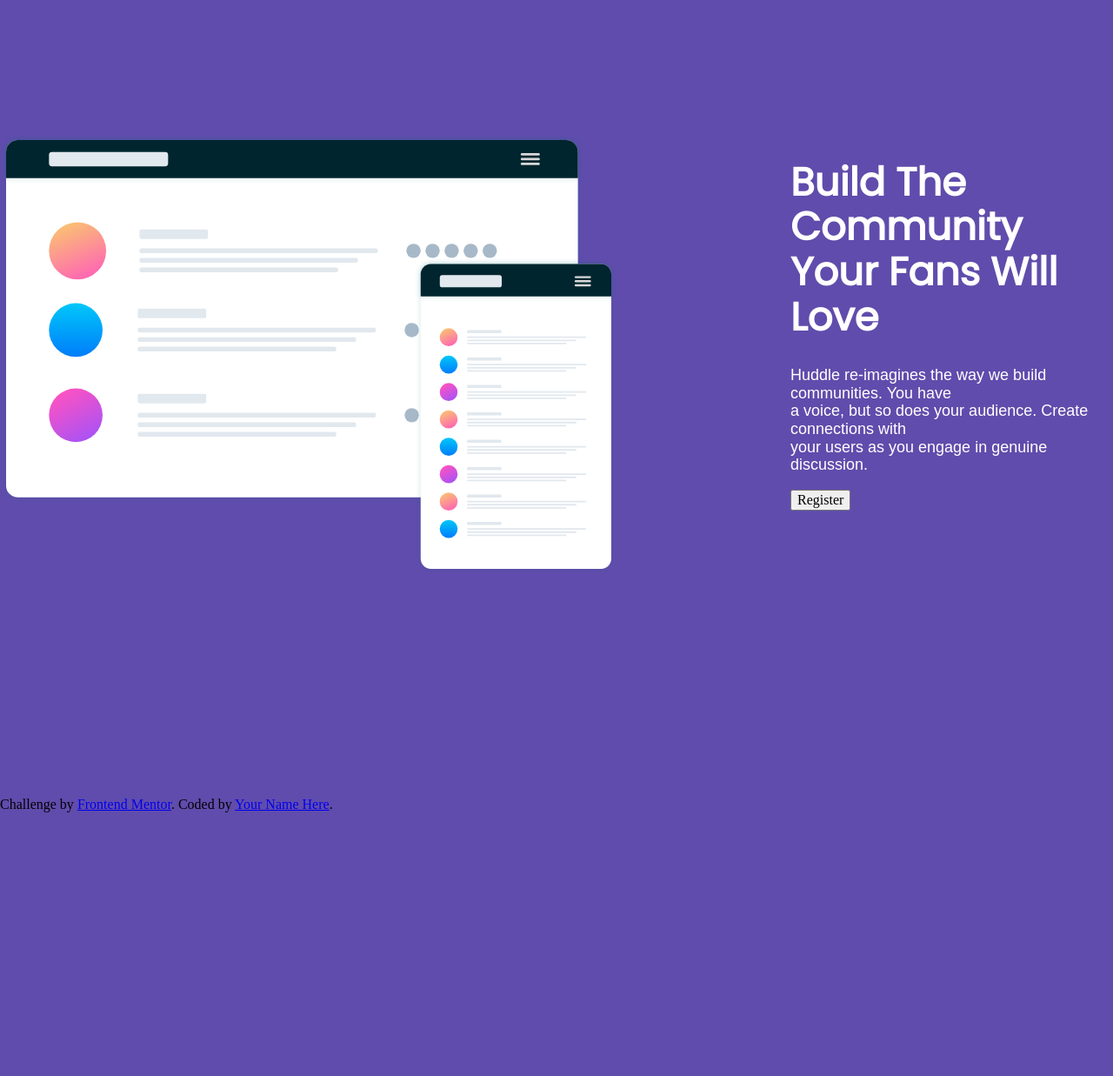
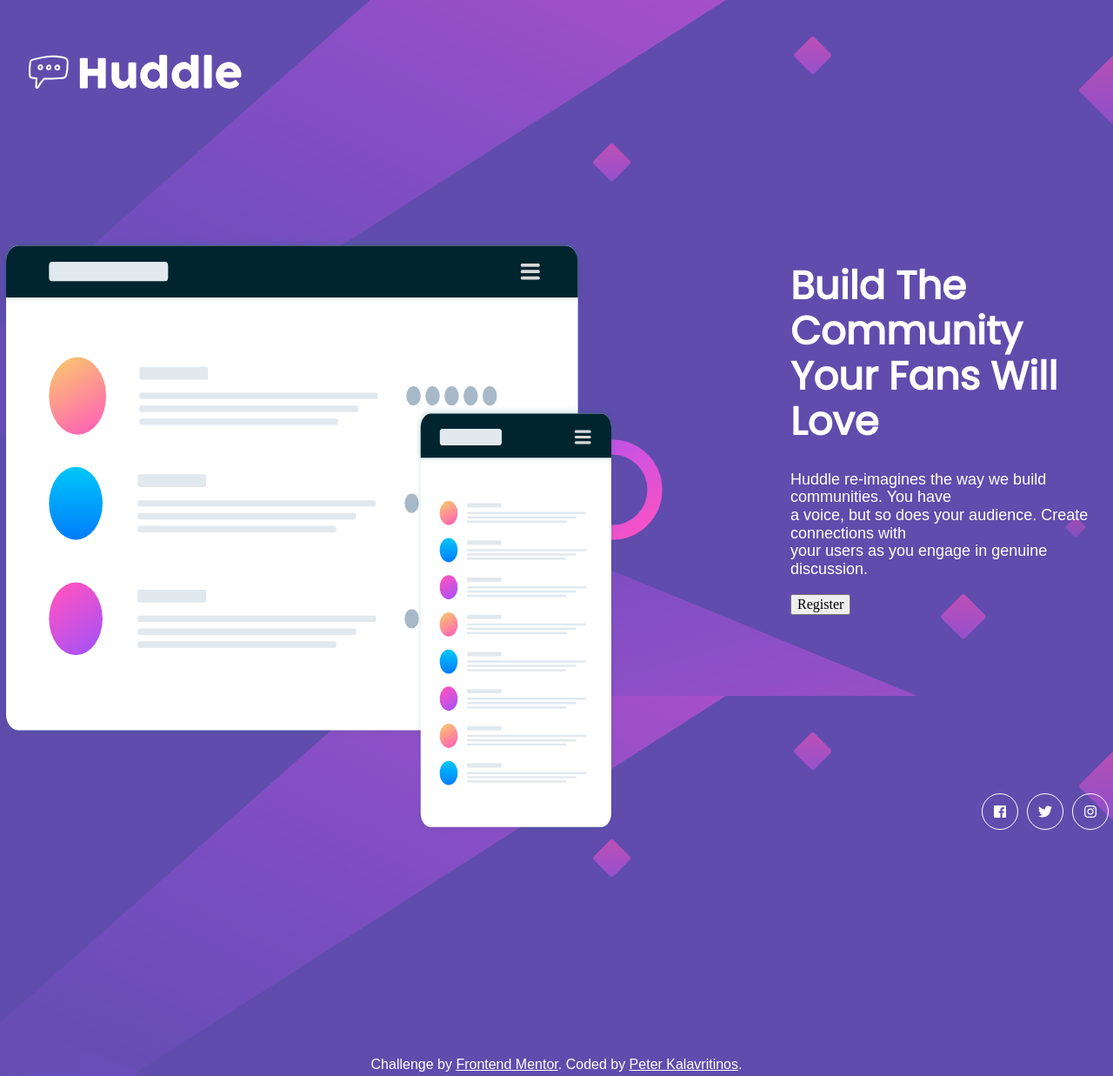
Before and after one commit to peter-kalavritinos/huddle-page, a website built with Parcel: page index.html in a window 1280 px wide. Shown: the whole page at 87% size. Before the commit the page ends 950 px from the top, so only its background shows below. Built offline with nearby package versions, Linux system fonts and the light colour scheme; files whose address does not match are found by name.

Commit message:
Added styles and reformatted html

```diff
--- a/css/main.css
+++ b/css/main.css
@@ -1,7 +1,12 @@
 @import url('https://fonts.googleapis.com/css2?family=Kumbh+Sans:wght@400;700&family=Poppins&display=swap');
 body {
     background-color: #604cac;
-    background-image: url(".images/bg-desktop.svg");
+    background-image: url("../images/bg-desktop.svg");
+}
+
+header img {
+    margin-top: 50px;
+    margin-left: 20px;
 }
 
 .main {
@@ -31,3 +36,58 @@
     font-family: 'Open-sans', sans-serif;
     font-size: 18px;
 }
+
+button .button {
+    border: none;
+    background-color: var(--white);
+    color: var(--voilet);
+    padding: 15px 60px;
+    font-size: 20px;
+    border-radius: 50px;
+    margin-top: 30px;
+    cursor: pointer;
+    outline: none;
+}
+
+.social-icons {
+    display: -webkit-box;
+    display: -ms-flexbox;
+    display: flex;
+    -webkit-box-pack: end;
+    -ms-flex-pack: end;
+    justify-content: flex-end;
+    cursor: pointer;
+    margin-top: 200px;
+}
+
+.social-icons i {
+    width: 40px;
+    border: 1px solid #ffffff;
+    border-radius: 50%;
+    height: 40px;
+    margin: 5px;
+    display: -webkit-box;
+    display: -ms-flexbox;
+    display: flex;
+    -webkit-box-pack: center;
+    -ms-flex-pack: center;
+    justify-content: center;
+    -webkit-box-align: center;
+    -ms-flex-align: center;
+    align-items: center;
+    color: #ffffff;
+}
+
+.social-icons i:hover {
+    background-color: var(--soft-magenta);
+}
+
+footer {
+    font-family: 'open-sans', sans-serif;
+    text-align: center;
+    color: #ffffff
+}
+
+footer a {
+    color: #ffffff
+}
--- a/index.html
+++ b/index.html
@@ -17,25 +17,34 @@
 </head>
 
 <body>
-    <div class="main">
-        <img class="hero-image" src="images/illustration-mockups.svg" alt="hero-image" />
+    <header><img class="logo" src="./images/logo.svg" alt="logo " /></header>
 
-        <div class="left">
-            <div class="text">
+    <div class="main ">
+        <img class="hero-image " src="images/illustration-mockups.svg " alt="hero-image " />
+
+        <div class="left ">
+            <div class="text ">
                 <h1 class=title ">Build The Community<br>Your Fans Will Love</h1>
-        <p class="p ">
-          Huddle re-imagines the way we build communities. You have<br> a voice,
-          but so does your audience.
-          Create connections with<br> your users as you engage in genuine discussion.
-        </p>
+                <p class="p ">
+                    Huddle re-imagines the way we build communities.
+                    You have<br> a voice, but so does your audience.
+                    Create connections with<br> your users as you engage in genuine discussion.
+                </p>
+            </div>
+          <button class="button ">Register</button>
+          <div class="social-icons ">
+            <i class="fab fa-facebook "></i>
+            <i class="fab fa-twitter "></i>
+            <i class="fab fa-instagram "></i>
         </div>
-        <button class="button ">Register</button>
+        </div>
     </div>
-  </div>
+
+
 
     <footer>
         <p class="attribution ">
-            Challenge by <a href="https://www.frontendmentor.io?ref=challenge " target="_blank ">Frontend Mentor</a>. Coded by <a href="# ">Your Name Here</a>.
+            Challenge by <a href="https://www.frontendmentor.io?ref=challenge " target="_blank ">Frontend Mentor</a>. Coded by <a href="# ">Peter Kalavritinos</a>.
         </p>
     </footer>
 </body>
```
